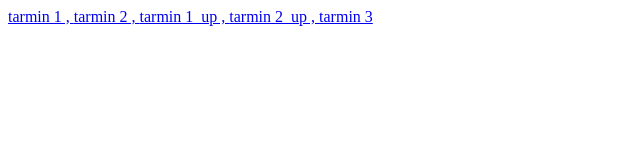
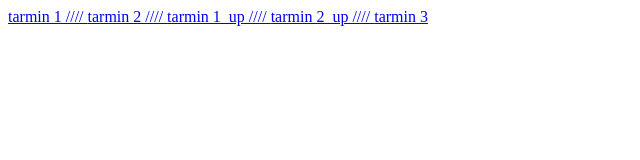
Before and after one commit to MahsaMahlouji/MahsaMahlouji.github.io, a plain HTML site: page index.html in a window 1280 px wide. Shown: the whole page, without its empty margins (0-640 px from the left). Drawn offline with Linux system fonts and the light colour scheme.

Commit message:
Update index.html

```diff
--- a/index.html
+++ b/index.html
@@ -1,5 +1,5 @@
-<a href="tamrin1.html"> tarmin 1 ,  </a>
-<a href="tamrin2.html"> tarmin 2 ,  </a>
-<a href="tamrin1_up.html"> tarmin 1_up ,  </a>
-<a href="tamrin2_up.html"> tarmin 2_up ,  </a>
+<a href="tamrin1.html"> tarmin 1 ////  </a>
+<a href="tamrin2.html"> tarmin 2 ////  </a>
+<a href="tamrin1_up.html"> tarmin 1_up ////  </a>
+<a href="tamrin2_up.html"> tarmin 2_up ////  </a>
 <a href="tamrin3.html"> tarmin 3 </a>
```
